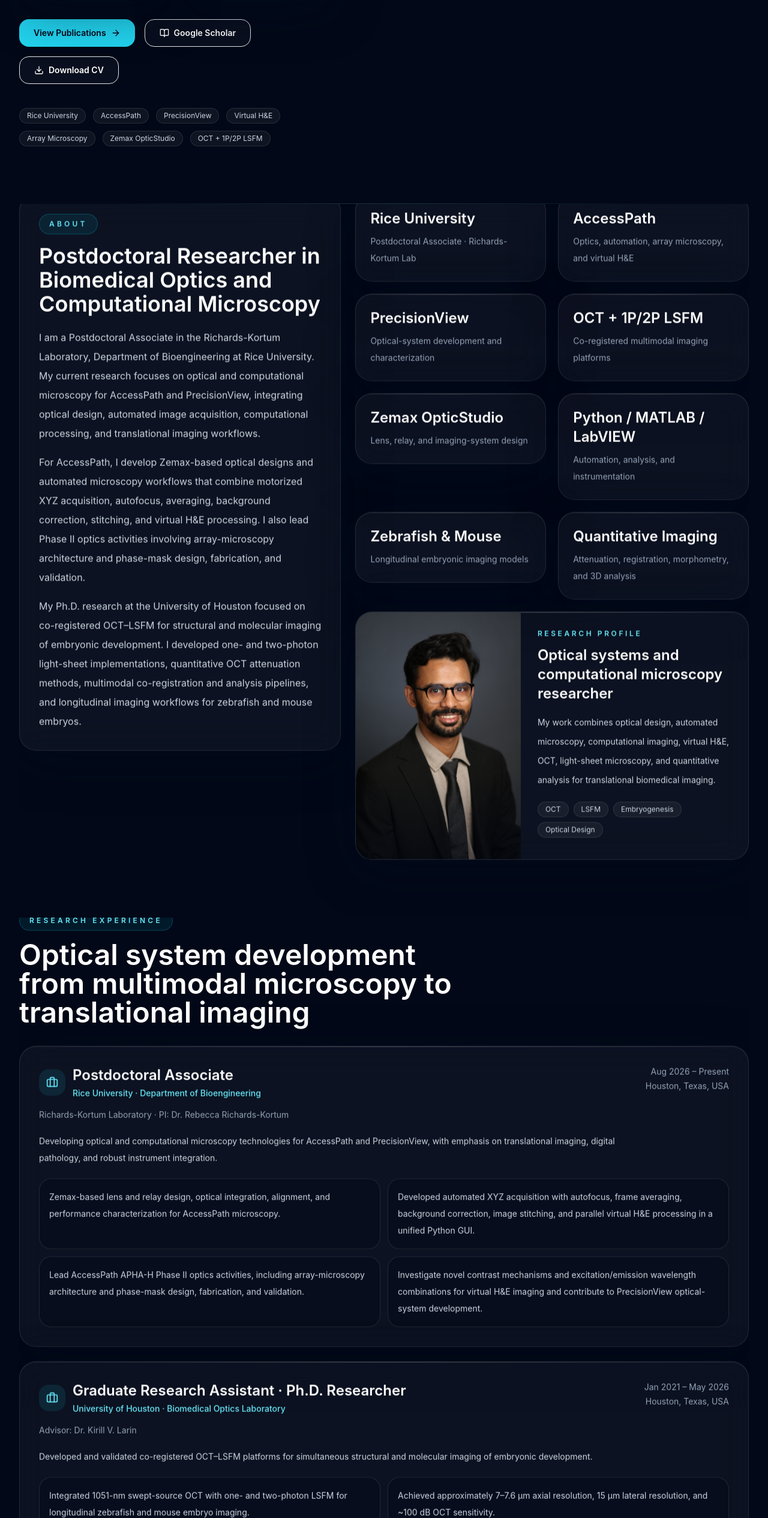
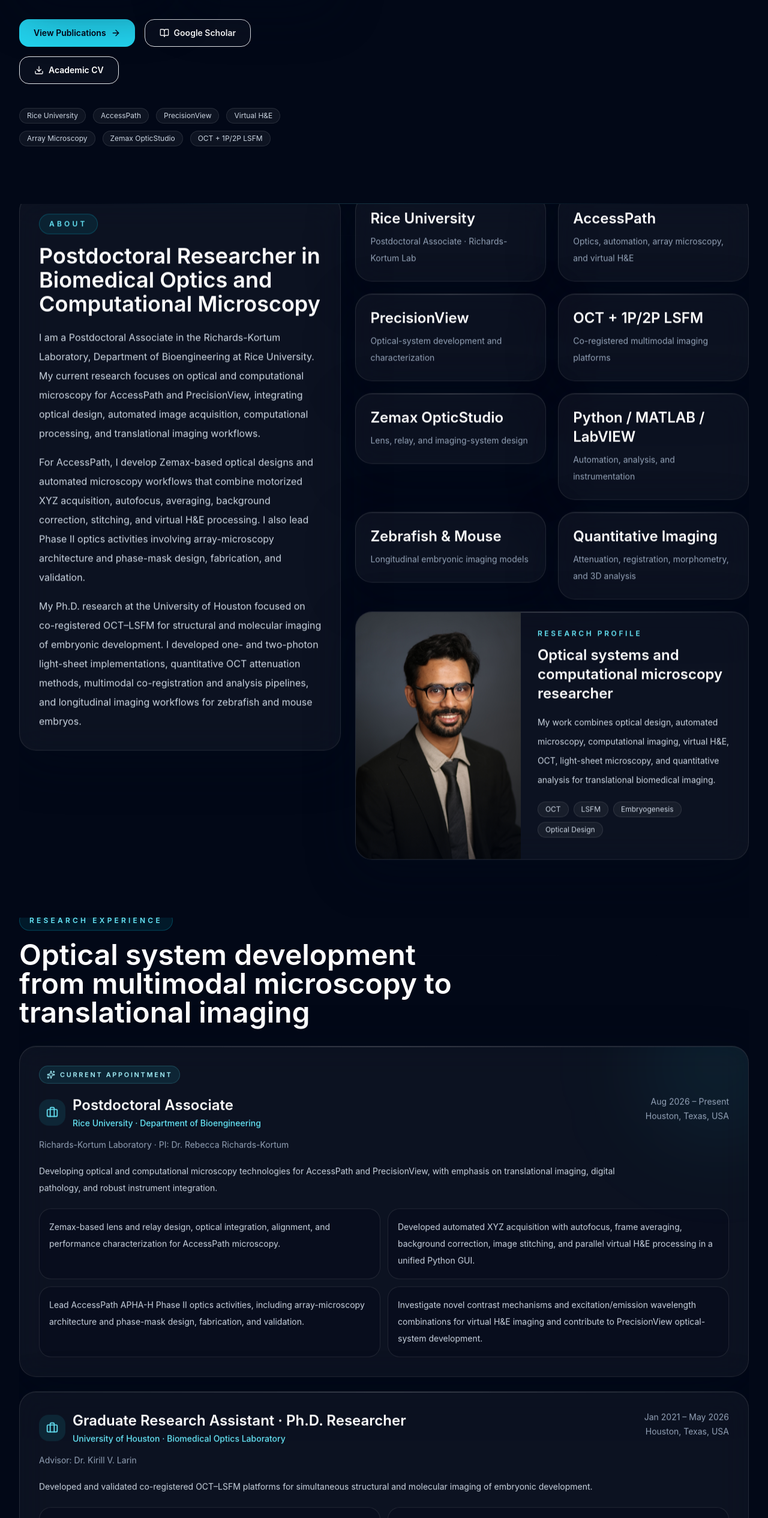
Before and after one commit to Mobarak-Karim/mobarak-karim, a React (Vite) app: page / in a window 1280 px wide. Shown: the part 1335-3866 px from the top of the page at 60% size. Built offline with nearby package versions, Linux system fonts and the light colour scheme.

Commit message:
Refine Rice experience hierarchy and CV downloads

```diff
--- a/src/App.jsx
+++ b/src/App.jsx
@@ -24,6 +24,8 @@ import {
 
 const SCHOLAR_URL = "https://scholar.google.com/citations?user=pQwQspwAAAAJ&hl=en";
 const LINKEDIN_URL = "https://www.linkedin.com/in/md-mobarak-karim-259ab9124/";
+const ACADEMIC_CV_URL = "/Md_Mobarak_Karim_Academic_CV.pdf";
+const RESUME_URL = "/Md_Mobarak_Karim_Resume.pdf";
 
 const portfolioImages = {
   hero: "/images/hero-octls.jpg",
@@ -1525,9 +1527,9 @@ export default function App() {
                 <BookOpen className="h-4 w-4" />
                 Google Scholar
               </SecondaryButton>
-              <SecondaryButton href="/Md_Mobarak_Karim_Resume.pdf">
+              <SecondaryButton href={ACADEMIC_CV_URL}>
                 <Download className="h-4 w-4" />
-                Download CV
+                Academic CV
               </SecondaryButton>
             </motion.div>
 
@@ -1723,8 +1725,23 @@ export default function App() {
           <div className="space-y-6">
             {researchExperience.map((item, index) => (
               <motion.div key={`${item.role}-${item.institution}`} {...fadeUp(index * 0.06)}>
-                <GlassCard className="p-6 sm:p-7 lg:p-8 transition duration-300 hover:-translate-y-1 hover:border-cyan-400/20 hover:bg-white/[0.05] hover:shadow-[0_18px_50px_rgba(34,211,238,0.08)]">
-                  <div className="flex flex-col gap-4 lg:flex-row lg:items-start lg:justify-between">
+                <GlassCard
+                  className={`relative overflow-hidden p-6 sm:p-7 lg:p-8 transition duration-300 hover:-translate-y-1 hover:shadow-[0_18px_50px_rgba(34,211,238,0.08)] ${
+                    index === 0
+                      ? "border-cyan-300/30 bg-cyan-400/[0.045]"
+                      : "hover:border-cyan-400/20 hover:bg-white/[0.05]"
+                  }`}
+                >
+                  {index === 0 && (
+                    <>
+                      <div className="pointer-events-none absolute -right-16 -top-20 h-56 w-56 rounded-full bg-cyan-400/10 blur-[90px]" />
+                      <div className="mb-5 inline-flex items-center gap-2 rounded-full border border-cyan-300/20 bg-cyan-400/10 px-3 py-1.5 text-[11px] font-semibold uppercase tracking-[0.24em] text-cyan-200">
+                        <Sparkles className="h-3.5 w-3.5" />
+                        Current Appointment
+                      </div>
+                    </>
+                  )}
+                  <div className="relative flex flex-col gap-4 lg:flex-row lg:items-start lg:justify-between">
                     <div>
                       <div className="flex items-center gap-3">
                         <div className="rounded-2xl bg-cyan-400/10 p-3 text-cyan-300">
@@ -1743,9 +1760,9 @@ export default function App() {
                     </div>
                   </div>
 
-                  <p className="mt-5 max-w-5xl text-sm leading-7 text-slate-300">{item.summary}</p>
-
-                  <ul className="mt-5 grid gap-3 lg:grid-cols-2">
+                  <p className="relative mt-5 max-w-5xl text-sm leading-7 text-slate-300">{item.summary}</p>
+
+                  <ul className="relative mt-5 grid gap-3 lg:grid-cols-2">
                     {item.highlights.map((highlight) => (
                       <li
                         key={highlight}
@@ -1989,9 +2006,13 @@ export default function App() {
                     <Linkedin className="h-4 w-4" />
                     LinkedIn
                   </SecondaryButton>
-                  <SecondaryButton href="/Md_Mobarak_Karim_Resume.pdf">
+                  <SecondaryButton href={ACADEMIC_CV_URL}>
                     <Download className="h-4 w-4" />
-                    Resume
+                    Academic CV
+                  </SecondaryButton>
+                  <SecondaryButton href={RESUME_URL}>
+                    <Download className="h-4 w-4" />
+                    2-Page Resume
                   </SecondaryButton>
                 </div>
               </div>
```
